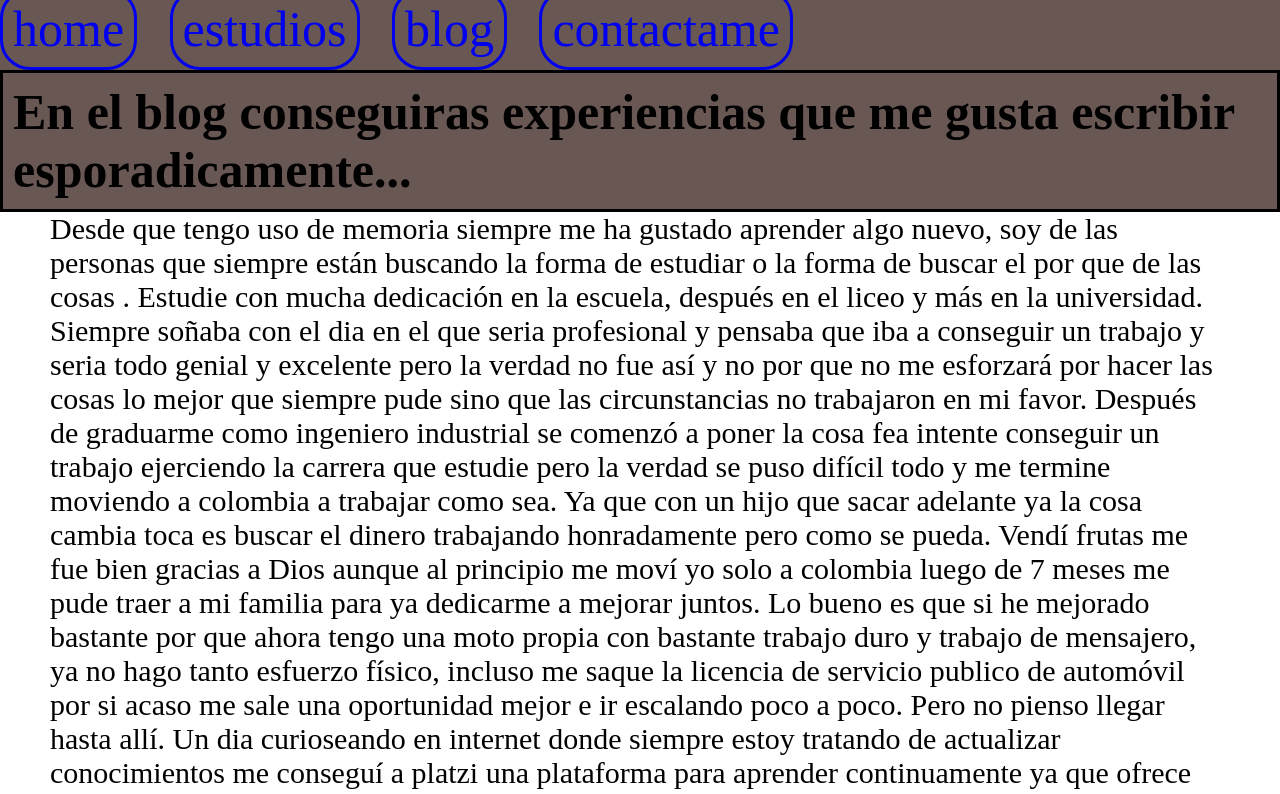
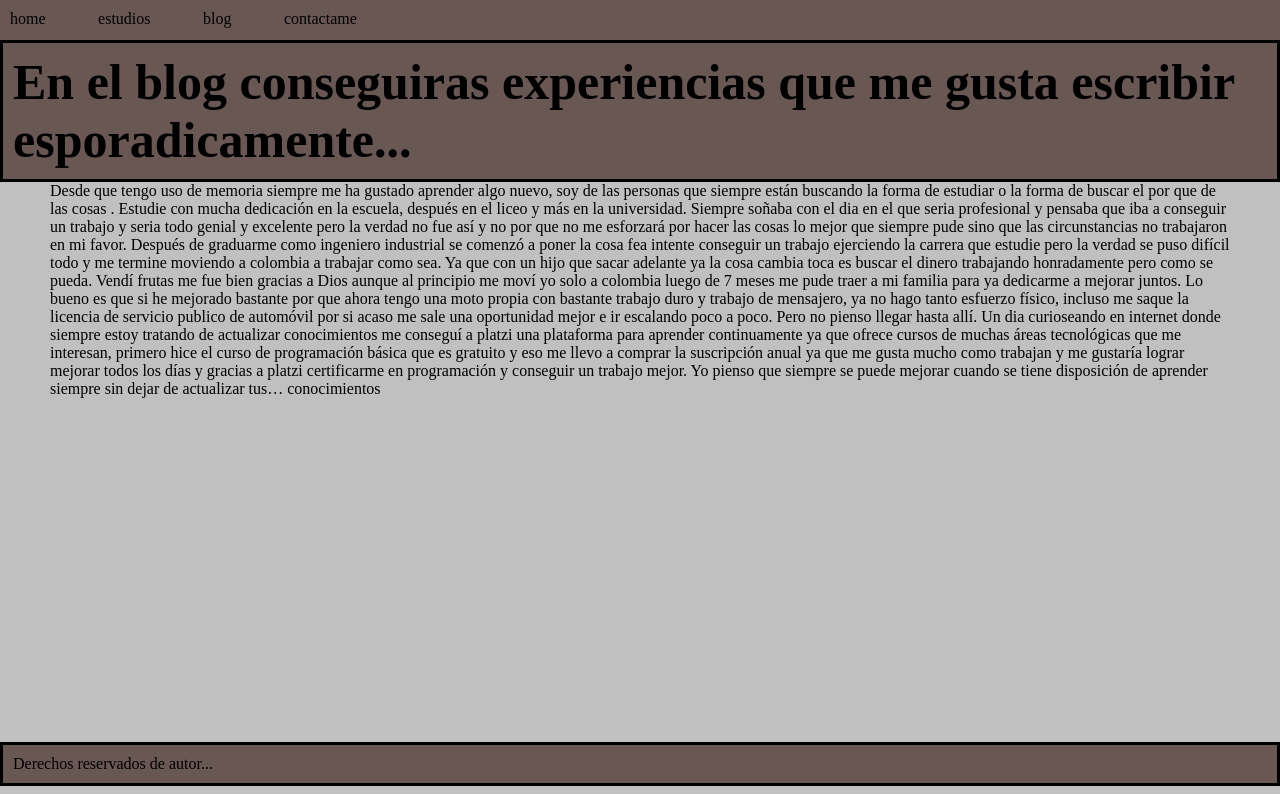
Before and after one commit to codeManuel/codeManuel, a plain HTML site: page blog.html in a window 1280 px wide. Shown: the top 794 px of the page. Drawn offline with Linux system fonts and the light colour scheme.

Commit message:
Update style.css

```diff
--- a/style.css
+++ b/style.css
@@ -1,4 +1,5 @@
 * {
+    background-color: silver;
     margin: 0pt;
     padding: 0px;
     box-sizing: border-box;
@@ -8,17 +9,18 @@ html {
     font-size: 62.5%;
 }
 nav {
+    padding-top: 1rem;
     text-decoration: none;
     background-color: rgb(105, 87, 84);
     width: 100vw;
-    height: 7rem;
+    height: 4rem;
 }
 a {
+    color: black;
     padding: 1rem;
-    border: solid;
     border-radius: 3rem;
     margin-right: 3rem;
-    font-size: 5rem;
+    font-size: 1.6rem;
     text-decoration: none;
     background-color: rgb(105, 87, 84);
 }
@@ -39,7 +41,7 @@ footer {
     border: solid;
     border-radius: 0rem;
     margin-right: 3rem;
-    font-size: 5rem;
+    font-size: 1.6rem;
     text-decoration: none;
     background-color: rgb(105, 87, 84);
     align-items: flex-end;
@@ -56,11 +58,14 @@ img {
 }
 main section article p {
 
-    font-size: 3rem;
+    font-size: 1.6rem;
     padding-left: 5rem;
     padding-right: 5rem;
 }
 section ul li {
-    font-size: 10rem;
+    font-size: 1.6rem;
 
 }
+footer p {
+    background-color: rgb(105, 87, 84);
+}
```
